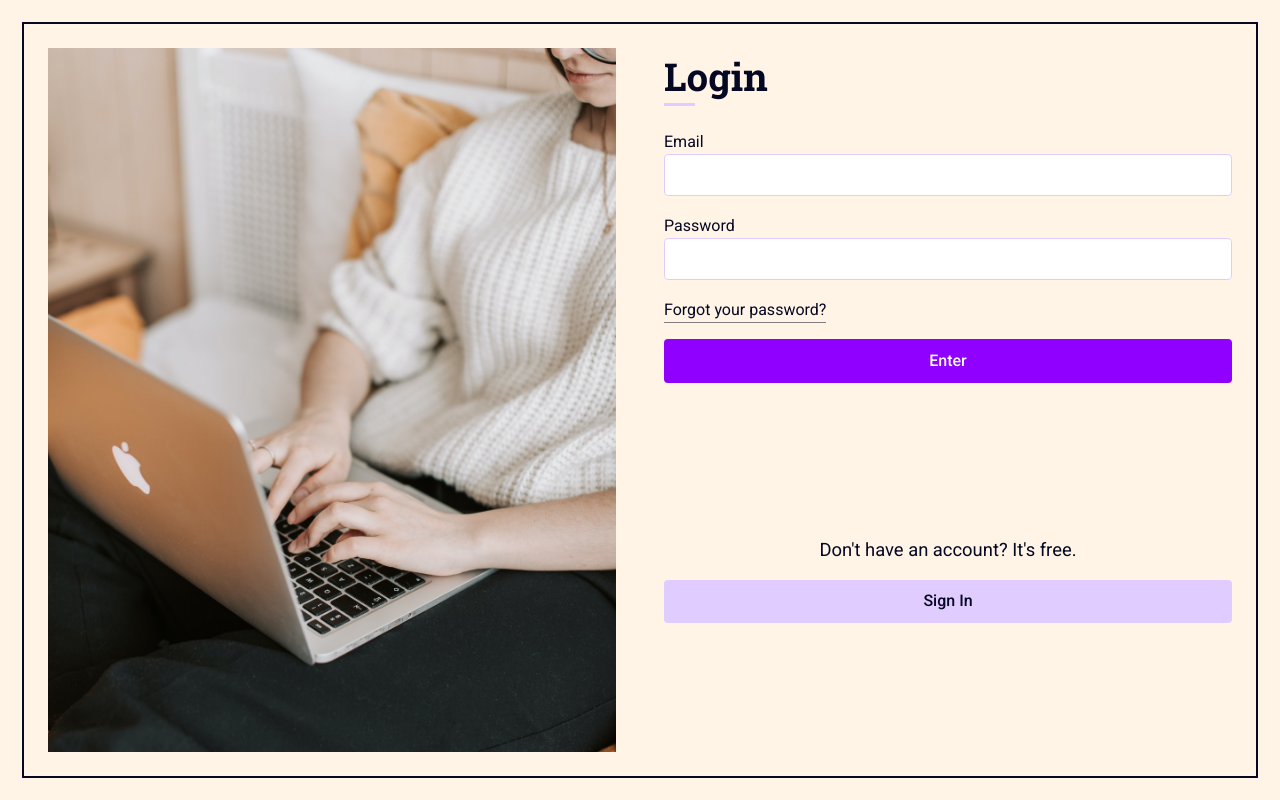
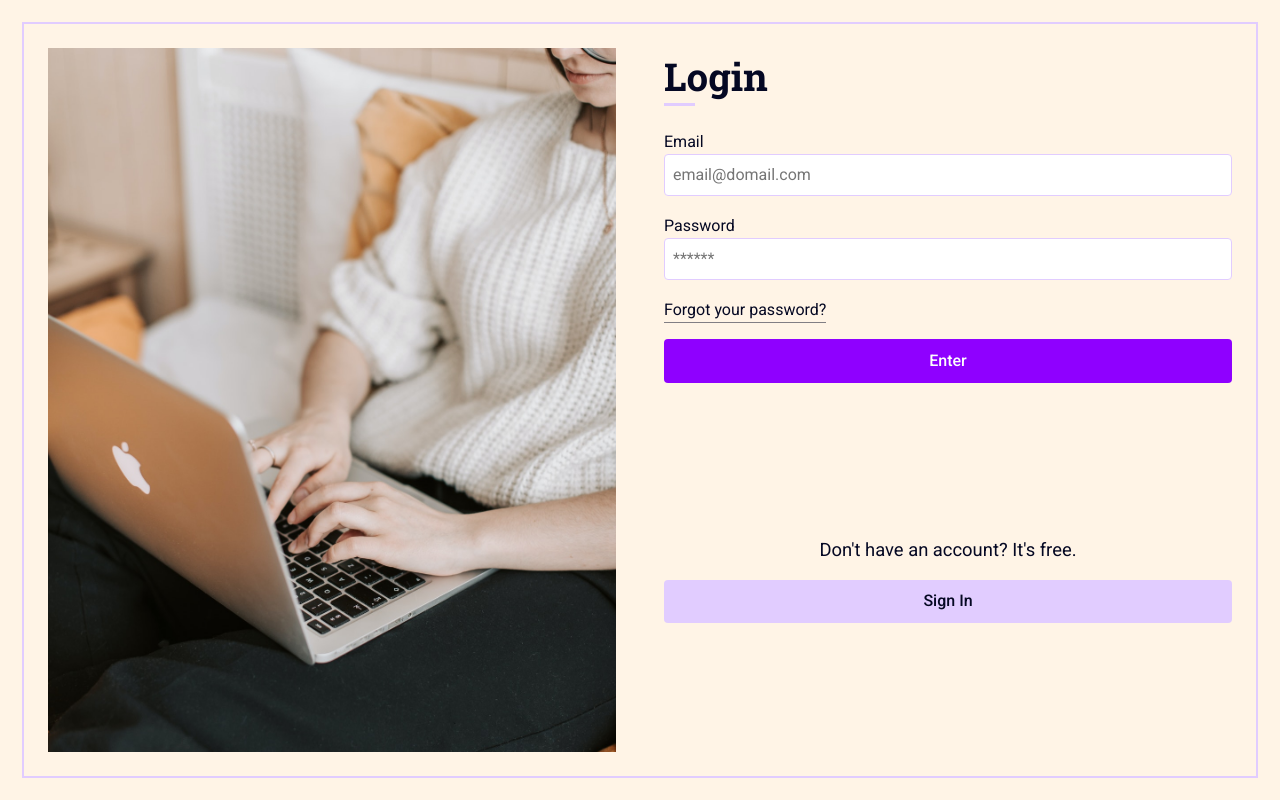
Before and after one commit to pedrodruviaro/flashcards-frontend-react, a React (Create React App) app: page / in a window 1280 px wide. Built offline with nearby package versions, Linux system fonts and the light colour scheme.

Commit message:
adicionando useForm

```diff
--- a/src/components/Input/index.jsx
+++ b/src/components/Input/index.jsx
@@ -1,12 +1,26 @@
 import React from "react";
 import { Container } from "./styles";
 
-export const Input = ({ label }) => {
+export const Input = ({
+    label,
+    error,
+    type,
+    value,
+    onChange,
+    onBlur,
+    placeholder,
+}) => {
     return (
         <Container>
             {label}
-            <input />
-            {/* <p>Erro de formulario</p> */}
+            <input
+                type={type}
+                placeholder={placeholder}
+                value={value}
+                onChange={onChange}
+                onBlur={onBlur}
+            />
+            {error && <p>{error}</p>}
         </Container>
     );
 };
--- a/src/components/LoginForm/index.jsx
+++ b/src/components/LoginForm/index.jsx
@@ -3,16 +3,45 @@ import { CustomTitle } from "../CustomTitle";
 import { Input } from "../Input";
 import { Button } from "../Button";
 import { useNavigate } from "react-router";
+import { useForm } from "../../hooks/useForm";
 
 export const LoginForm = () => {
     const navigate = useNavigate();
 
+    const email = useForm("email");
+    const password = useForm("password");
+
+    function handleSubmit(event) {
+        event.preventDefault();
+
+        if (!email.validate() || !password.validate()) {
+            return;
+        }
+
+        const credentials = {
+            email: email.value,
+            password: password.value,
+        };
+
+        console.log(credentials);
+    }
+
     return (
         <section className="animeLeft">
             <CustomTitle>Login</CustomTitle>
-            <form>
-                <Input label="Email" />
-                <Input label="Password" />
+            <form onSubmit={handleSubmit}>
+                <Input
+                    type="text"
+                    placeholder="email@domail.com"
+                    label="Email"
+                    {...email}
+                />
+                <Input
+                    type="text"
+                    placeholder="******"
+                    label="Password"
+                    {...password}
+                />
                 <a href="/">Forgot your password?</a>
                 <Button>Enter</Button>
             </form>
--- /dev/null
+++ b/src/hooks/useForm.js
@@ -0,0 +1,51 @@
+import { useState } from "react";
+
+const types = {
+    email: {
+        regex: /^(([^<>()[\]\\.,;:\s@"]+(\.[^<>()[\]\\.,;:\s@"]+)*)|(".+"))@((\[[0-9]{1,3}\.[0-9]{1,3}\.[0-9]{1,3}\.[0-9]{1,3}\])|(([a-zA-Z\-0-9]+\.)+[a-zA-Z]{2,}))$/,
+        message: "Please type a valid email",
+    },
+    password: {
+        regex: /^(?=.{6,72})/,
+        message:
+            "Password must contain at least 6 characters and a maximum of 72.",
+    },
+};
+
+export const useForm = (type) => {
+    const [value, setValue] = useState("");
+    const [error, setError] = useState(null);
+
+    function onChange(event) {
+        if (error) {
+            validate(event.target.value);
+        }
+
+        setValue(event.target.value);
+    }
+
+    function validate(value) {
+        if (type === false) {
+            return true;
+        }
+
+        if (value.length === 0) {
+            setError("Please fill out this field.");
+            return false;
+        } else if (types[type] && !types[type].regex.test(value)) {
+            setError(types[type].message);
+            return false;
+        } else {
+            setError(null);
+            return true;
+        }
+    }
+
+    return {
+        value,
+        error,
+        onChange,
+        onBlur: () => validate(value),
+        validate: () => validate(value),
+    };
+};
--- a/src/pages/Login/styles.jsx
+++ b/src/pages/Login/styles.jsx
@@ -16,7 +16,7 @@ export const Container = styled.main`
         max-width: 1400px;
         margin: 0 auto;
 
-        outline: 2px solid ${(props) => props.theme.dark};
+        outline: 2px solid ${(props) => props.theme.medium};
 
         > * {
             flex: 1;
@@ -80,4 +80,12 @@ export const Container = styled.main`
             }
         }
     }
+
+    @media (max-width: 45rem) {
+        div {
+            section:first-child {
+                display: none;
+            }
+        }
+    }
 `;
```
